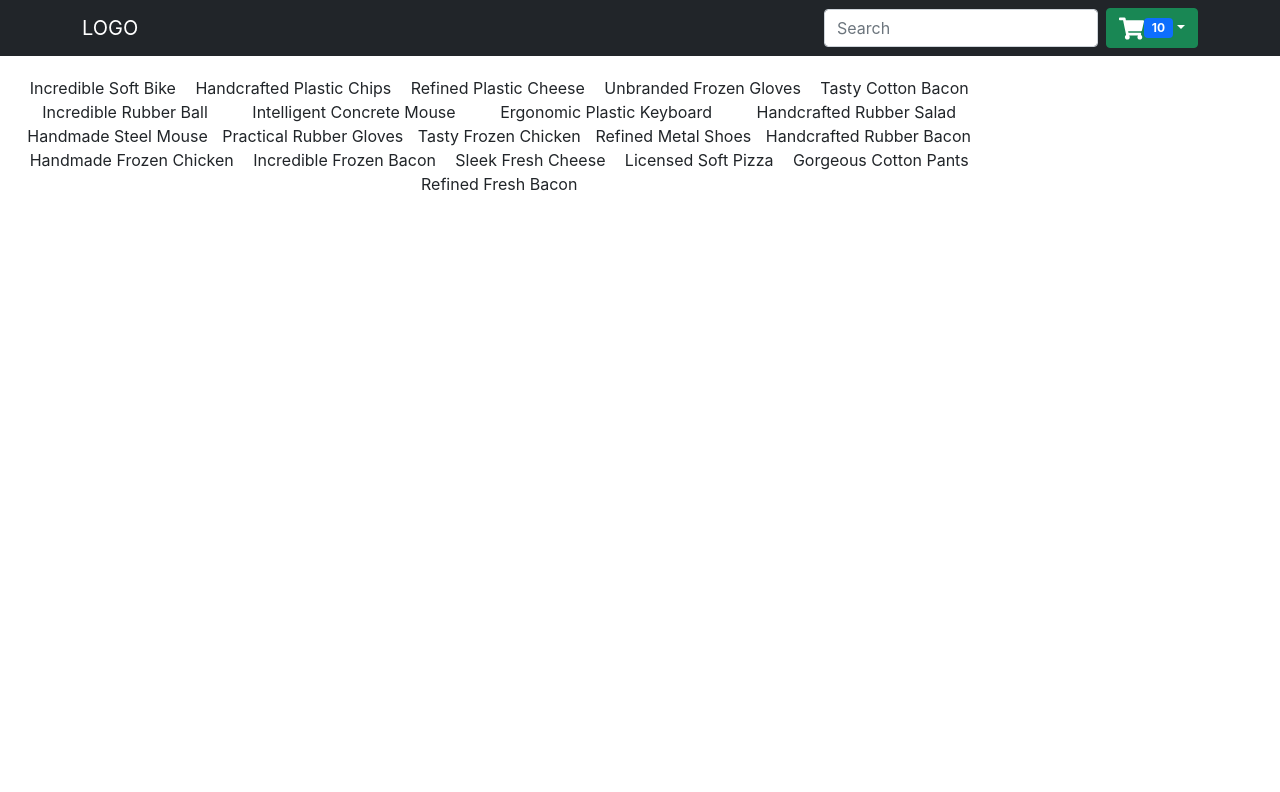
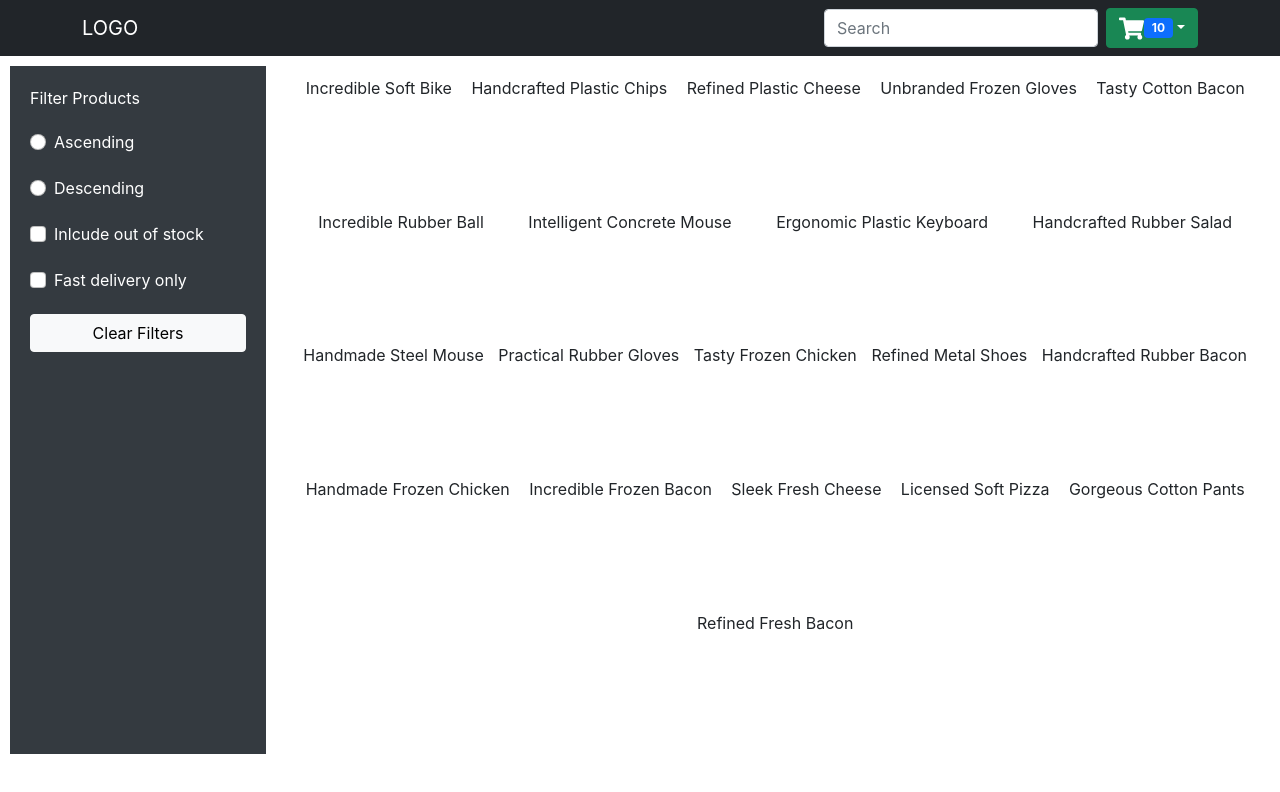
Before and after one commit to dansantander/contextapishop, a React (Create React App) app: page / in a window 1280 px wide. Shown: the top 792 px of the page. Built offline with nearby package versions, Linux system fonts and the light colour scheme.

Commit message:
chore: add filterssidebar

```diff
--- /dev/null
+++ b/src/components/Filters.js
@@ -0,0 +1,50 @@
+import React from 'react';
+import { Button, Form } from 'react-bootstrap';
+
+const Filters = () => {
+  return (
+    <div className="filterContainer">
+      <span>Filter Products</span>
+      <span>
+        <Form.Check
+          inline
+          label="Ascending"
+          name="group1"
+          type = "radio"
+          id={`inline-1`}
+        />
+      </span>
+      <span>
+        <Form.Check
+          inline
+          label="Descending"
+          name="group1"
+          type = "radio"
+          id={`inline-2`}
+        />
+      </span>
+      <span>
+        <Form.Check
+          inline
+          label="Inlcude out of stock"
+          name="group1"
+          type = "checkbox"
+          id={`inline-3`}
+        />
+      </span>
+      <span>
+        <Form.Check
+          inline
+          label="Fast delivery only"
+          name="group1"
+          type = "checkbox"
+          id={`inline-4`}
+        />
+      </span>
+      <Button variant="light">Clear Filters</Button>
+
+    </div>
+  )
+}
+
+export default Filters;
--- a/src/components/Home.js
+++ b/src/components/Home.js
@@ -1,5 +1,6 @@
 import React from 'react'
 import { CartState } from '../context/Context'
+import Filters from './Filters';
 import SingleProduct from './SingleProduct';
 
 const Home = () => {
@@ -10,7 +11,7 @@
 
   return (
     <div className="home">
-      {/*<Filters />*/}
+      <Filters/>
       <div className="productContainer">
         {
           products.map((p) =>
--- a/src/index.scss
+++ b/src/index.scss
@@ -30,3 +30,18 @@
   flex-wrap: wrap;
   justify-content: space-around;
 }
+
+.filterContainer {
+  display: flex;
+  flex-direction: column;
+  background-color: #343a40;
+  color: white;
+  padding: 20px;
+  width: 20%;
+  margin: 10px;
+  height: 86vh;
+}
+
+.filterContainer > span {
+  padding-bottom: 20px;
+}
```
